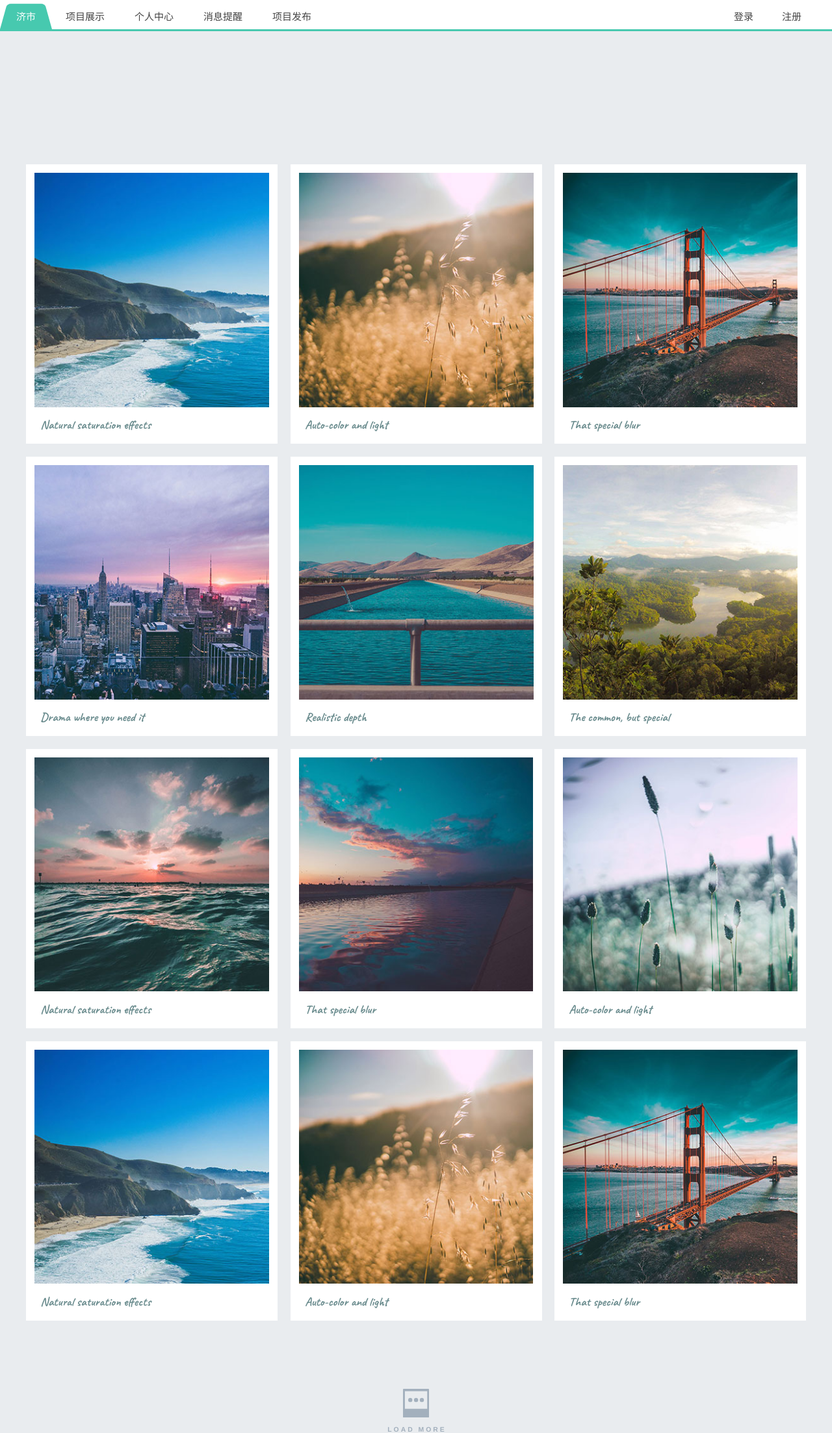
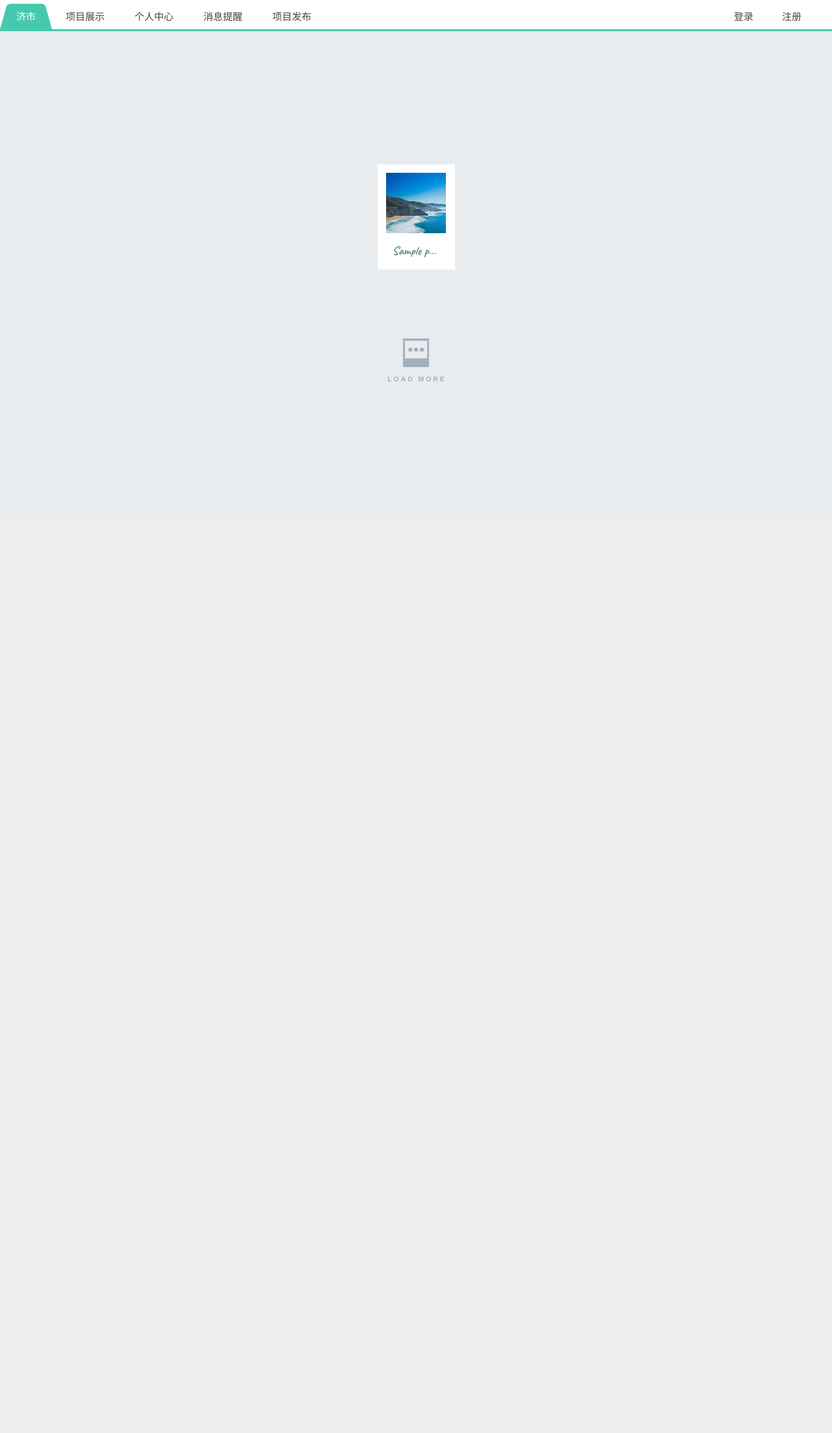
Before and after one commit to nicktogo/jishi, a Flask app: template app/templates/projectshow.html in a window 1280 px wide. Shown: the whole page at 65% size. After the commit the page ends 587 px from the top, so only its background shows below. Run offline with Flask 2, Linux system fonts and the light colour scheme; the template is opened without the code that fills it: most values are stand-ins (such as "Sample title", 1, 10 or a date in 2020); parts of the project's set-up code (start-up, migrations or seed data) failed here and were passed over; some libraries are stand-ins or nearby versions; some web fonts are replaced.

Commit message:
integrate display of all projects

```diff
--- a/app/app.py
+++ b/app/app.py
@@ -68,7 +68,9 @@ def login():
 
 @app.route('/project/all', methods=['GET'])
 def alldisplay():
-    return render_template('projectshow.html')
+    pm = project_manager.ProjectManager()
+    projects = pm.find_all_project()
+    return render_template('projectshow.html', projects=projects)
 
 
 @app.route('/project/create', methods=['GET', 'POST'])
--- a/app/templates/projectshow.html
+++ b/app/templates/projectshow.html
@@ -54,78 +54,14 @@
 				<p class="page__title-sub"></p>
 			</div>
 			<ul class="grid">
-				<li class="grid__item">
-					<a class="grid__link" href="#">
-						<img class="grid__img" src="{{ url_for('static',filename='img/photos/1.jpg') }}" alt="Some image" />
-						<h3 class="grid__item-title">Natural saturation effects</h3>
-					</a>
-				</li>
-				<li class="grid__item">
-					<a class="grid__link" href="#">
-						<img class="grid__img" src="{{ url_for('static',filename='img/photos/2.jpg') }}" alt="Some image" />
-						<h3 class="grid__item-title">Auto-color and light</h3>
-					</a>
-				</li>
-				<li class="grid__item">
-					<a class="grid__link" href="#">
-						<img class="grid__img" src="{{ url_for('static',filename='img/photos/3.jpg') }}" alt="Some image" />
-						<h3 class="grid__item-title">That special blur</h3>
-					</a>
-				</li>
-				<li class="grid__item">
-					<a class="grid__link" href="#">
-						<img class="grid__img" src="{{ url_for('static',filename='img/photos/4.jpg') }}" alt="Some image" />
-						<h3 class="grid__item-title">Drama where you need it</h3>
-					</a>
-				</li>
-				<li class="grid__item">
-					<a class="grid__link" href="#">
-						<img class="grid__img" src="{{ url_for('static',filename='img/photos/5.jpg') }}" alt="Some image" />
-						<h3 class="grid__item-title">Realistic depth</h3>
-					</a>
-				</li>
-				<li class="grid__item">
-					<a class="grid__link" href="#">
-						<img class="grid__img" src="{{ url_for('static',filename='img/photos/6.jpg') }}" alt="Some image" />
-						<h3 class="grid__item-title">The common, but special</h3>
-					</a>
-				</li>
-				<li class="grid__item">
-					<a class="grid__link" href="#">
-						<img class="grid__img" src="{{ url_for('static',filename='img/photos/7.jpg') }}" alt="Some image" />
-						<h3 class="grid__item-title">Natural saturation effects</h3>
-					</a>
-				</li>
-				<li class="grid__item">
-					<a class="grid__link" href="#">
-						<img class="grid__img" src="{{ url_for('static',filename='img/photos/8.jpg') }}" alt="Some image" />
-						<h3 class="grid__item-title">That special blur</h3>
-					</a>
-				</li>
-				<li class="grid__item">
-					<a class="grid__link" href="#">
-						<img class="grid__img" src="{{ url_for('static',filename='img/photos/9.jpg') }}" alt="Some image" />
-						<h3 class="grid__item-title">Auto-color and light</h3>
-					</a>
-				</li>
-				<li class="grid__item">
-					<a class="grid__link" href="#">
-						<img class="grid__img" src="{{ url_for('static',filename='img/photos/1.jpg') }}" alt="Some image" />
-						<h3 class="grid__item-title">Natural saturation effects</h3>
-					</a>
-				</li>
-				<li class="grid__item">
-					<a class="grid__link" href="#">
-						<img class="grid__img" src="{{ url_for('static',filename='img/photos/2.jpg') }}" alt="Some image" />
-						<h3 class="grid__item-title">Auto-color and light</h3>
-					</a>
-				</li>
-				<li class="grid__item">
-					<a class="grid__link" href="#">
-						<img class="grid__img" src="{{ url_for('static',filename='img/photos/3.jpg') }}" alt="Some image" />
-						<h3 class="grid__item-title">That special blur</h3>
-					</a>
-				</li>
+                {% for project in projects %}
+                    <li class="grid__item">
+                        <a class="grid__link" href="#">
+                            <img class="grid__img" src="{{ url_for('static',filename='img/photos/1.jpg') }}" alt="Some image" />
+                            <h3 class="grid__item-title">{{ project['title'] }}</h3>
+                        </a>
+                    </li>
+                {% endfor %}
 			</ul>
 			<button class="button button--load" aria-label="Load more images">
 				<svg class="polaroid" width="100%" height="100%" viewBox="0 0 220 243" preserveAspectRatio="xMidYMid meet">
```
